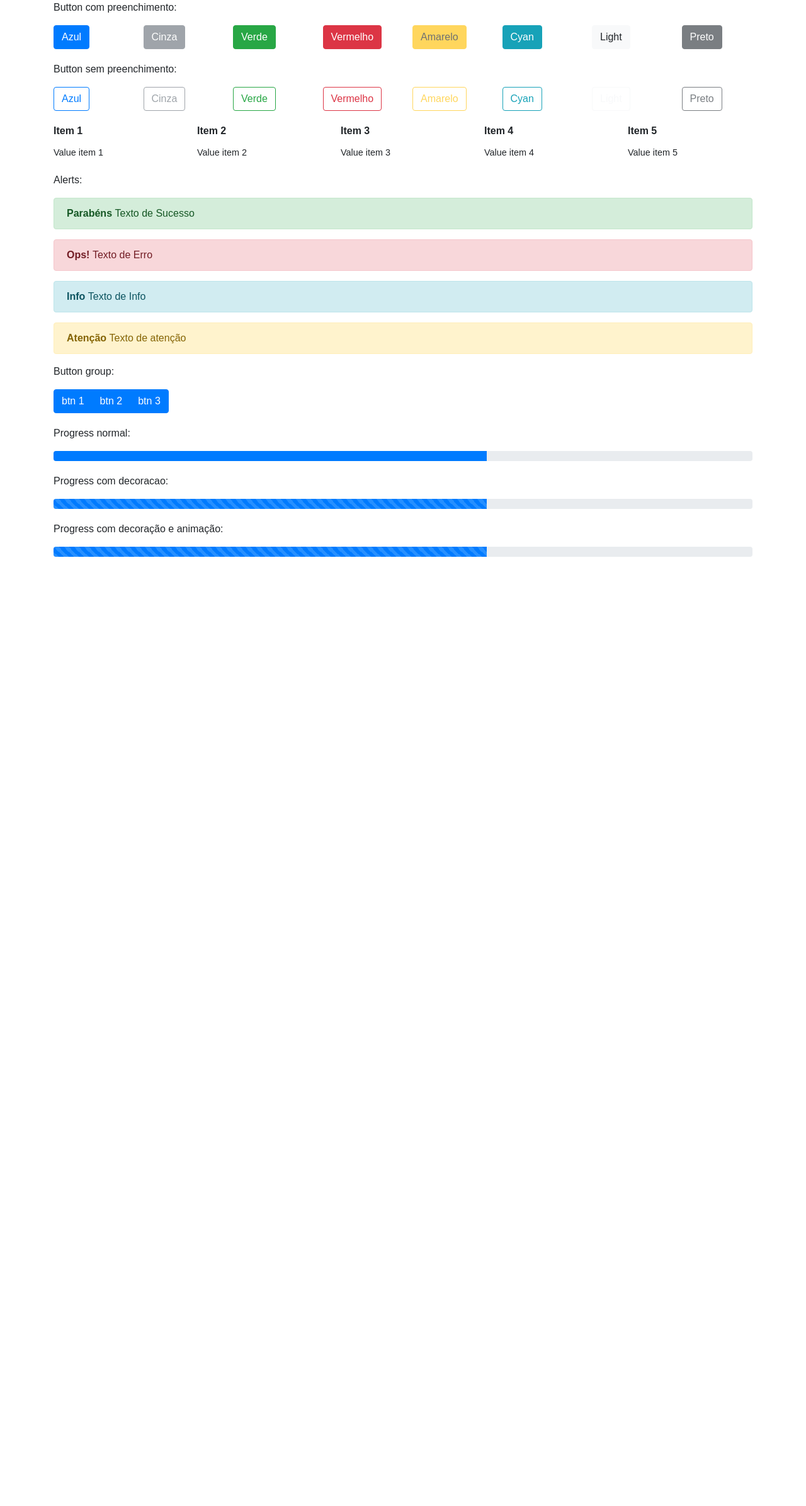
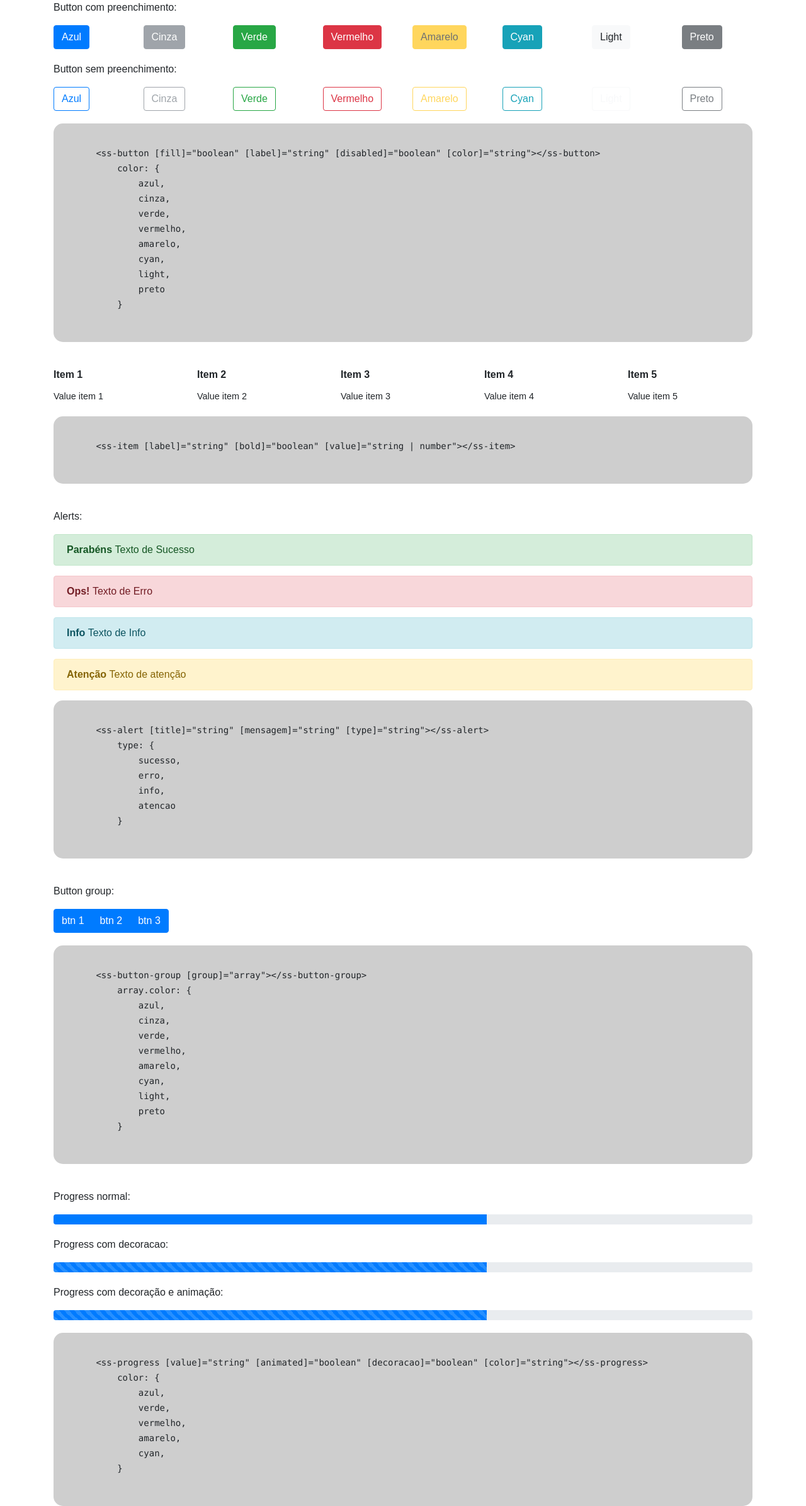
Before and after one commit to aferreiradesouza/ss-consultorio-sistema, an Angular app: page /offsite/styleguide in a window 1280 px wide. Shown: the whole page at 63% size. Before the commit the page ends 884 px from the top, so only its background shows below. Built offline with nearby package versions, Linux system fonts and the light colour scheme.

Commit message:
correcao

```diff
--- a/src/app/offsite/styleguide/styleguide.component.scss
+++ b/src/app/offsite/styleguide/styleguide.component.scss
@@ -1,3 +1,11 @@
 .margin-bottom {
     margin-bottom: 20px;
 }
+
+pre {
+    background-color: #cecece;
+    border: #ccc;
+    padding-top: 35px;
+    border-radius: 15px;
+    margin-bottom: 40px;
+}
--- a/src/app/offsite/styleguide/styleguide.page.html
+++ b/src/app/offsite/styleguide/styleguide.page.html
@@ -12,12 +12,30 @@
             <ss-button [fill]="false" [label]="item.label" [disabled]="item.disabled" [color]="item.color"></ss-button>
         </div>
     </div>
+    <pre>
+        <code>&lt;ss-button [fill]="boolean" [label]="string" [disabled]="boolean" [color]="string"&gt;&lt;/ss-button&gt;
+            color: &#123;
+                azul,
+                cinza,
+                verde,
+                vermelho,
+                amarelo,
+                cyan,
+                light,
+                preto
+            &#125;
+        </code>
+    </pre>
 
     <div class="row margin-bottom">
         <div class="col" *ngFor="let item of itens">
             <ss-item [label]="'Item '+item" [bold]="true" [value]="'Value item '+item"></ss-item>
         </div>
     </div>
+    <pre>
+        <code>&lt;ss-item [label]="string" [bold]="boolean" [value]="string | number"&gt;&lt;/ss-item&gt;
+        </code>
+    </pre>
 
     <p>Alerts:</p>
     <ss-alert title="Parabéns" mensagem="Texto de Sucesso" type="sucesso"></ss-alert>
@@ -25,12 +43,37 @@
     <ss-alert title="Info" mensagem="Texto de Info" type="info"></ss-alert>
     <ss-alert title="Atenção" mensagem="Texto de atenção" type="atencao"></ss-alert>
 
+    <pre>
+        <code>&lt;ss-alert [title]="string" [mensagem]="string" [type]="string"&gt;&lt;/ss-alert&gt;
+            type: &#123;
+                sucesso,
+                erro,
+                info,
+                atencao
+            &#125;
+        </code>
+    </pre>
+
     <p>Button group:</p>
     <div class="row margin-bottom">
         <div class="col">
             <ss-button-group [group]="buttonGroup"></ss-button-group>
         </div>
     </div>
+    <pre>
+        <code>&lt;ss-button-group [group]="array"&gt;&lt;/ss-button-group&gt;
+            array.color: &#123;
+                azul,
+                cinza,
+                verde,
+                vermelho,
+                amarelo,
+                cyan,
+                light,
+                preto
+            &#125;
+        </code>
+    </pre>
 
     <p>Progress normal:</p>
     <div class="row margin-bottom">
@@ -52,4 +95,15 @@
             <ss-progress value="62" [animated]="true" [decoracao]="true" color="azul"></ss-progress>
         </div>
     </div>
+    <pre>
+        <code>&lt;ss-progress [value]="string" [animated]="boolean" [decoracao]="boolean" [color]="string"&gt;&lt;/ss-progress&gt;
+            color: &#123;
+                azul,
+                verde,
+                vermelho,
+                amarelo,
+                cyan,
+            &#125;
+        </code>
+    </pre>
 </div>
```
